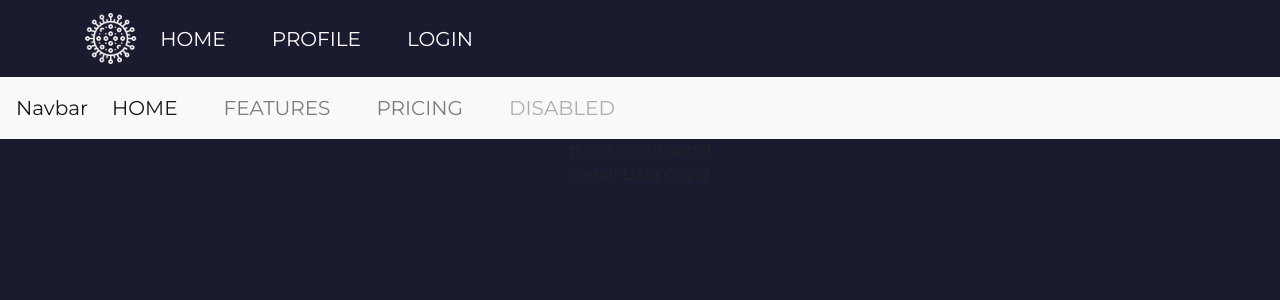
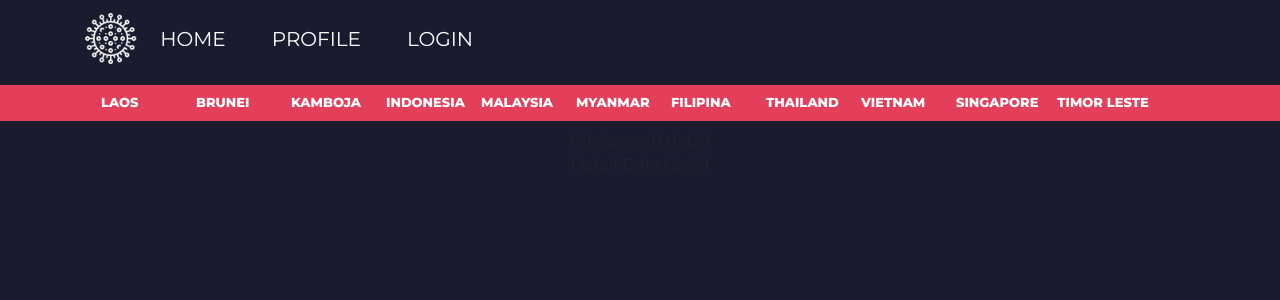
Before and after one commit to Syahkun/ASASUGAFI, a React (Create React App) app: page /covid in a window 1280 px wide. Shown: the top 300 px of the page. Built offline with nearby package versions, Linux system fonts and the light colour scheme; no server answers.

Commit message:
add country navbar

```diff
--- a/src/components/ListCountry.jsx
+++ b/src/components/ListCountry.jsx
@@ -1,5 +1,5 @@
 import React, { Fragment } from "react";
-import {Link} from "react-router-dom";
+import { Link } from "react-router-dom";
 
 const ListCountry = (props, changeRouter) => {
   changeRouter = async (category) => {
@@ -11,88 +11,112 @@ const ListCountry = (props, changeRouter) => {
   };
   return (
     <Fragment>
+      <div class="list-country my-2">
+        <div className="container">
+          <div class="row row-cols-3">
+            <div class="col-lg-1">
+              <Link
+                onClick={() => changeRouter("laos")}
+                className="nav-link nav-country"
+                to="#"
+              >
+                Laos
+              </Link>
+            </div>
+            <div class="col-lg-1">
+              <Link
+                onClick={() => changeRouter("brunei")}
+                className="nav-link nav-country"
+                to="#"
+              >
+                Brunei
+              </Link>
+            </div>
+            <div class="col-lg-1">
+              <Link
+                onClick={() => changeRouter("cambodia")}
+                className="nav-link nav-country"
+                to="#"
+              >
+                Kamboja
+              </Link>
+            </div>
+            <div class="col-lg-1">
+              <Link
+                onClick={() => changeRouter("indonesia")}
+                className="nav-link nav-country"
+                to="#"
+              >
+                Indonesia
+              </Link>
+            </div>
+            <div class="col-lg-1">
+              <Link
+                onClick={() => changeRouter("malaysia")}
+                className="nav-link nav-country"
+                to="#"
+              >
+                Malaysia
+              </Link>
+            </div>
+            <div class="col-lg-1">
+              <Link
+                onClick={() => changeRouter("myanmar")}
+                className="nav-link nav-country"
+                to="#"
+              >
+                Myanmar
+              </Link>
+            </div>
+            <div class="col-lg-1">
+              <Link
+                onClick={() => changeRouter("philippines")}
+                className="nav-link nav-country"
+                to="#"
+              >
+                Filipina
+              </Link>
+            </div>
+            <div class="col-lg-1">
+              <Link
+                onClick={() => changeRouter("thailand")}
+                className="nav-link nav-country"
+                to="#"
+              >
+                Thailand
+              </Link>
+            </div>
+            <div class="col-lg-1">
+              <Link
+                onClick={() => changeRouter("vietnam")}
+                className="nav-link nav-country"
+                to="#"
+              >
+                Vietnam
+              </Link>
+            </div>
+            <div class="col-lg-1">
+              <Link
+                onClick={() => changeRouter("laos")}
+                className="nav-link nav-country"
+                to="#"
+              >
+                Singapore
+              </Link>
+            </div>
 
-            <nav className="navbar navbar-expand-lg navbar-light bg-light">
-                <a className="navbar-brand" href="#">Navbar</a>
-                <button className="navbar-toggler" type="button" data-toggle="collapse"
-                        data-target="#navbarNavAltMarkup" aria-controls="navbarNavAltMarkup" aria-expanded="false"
-                        aria-label="Toggle navigation">
-                    <span className="navbar-toggler-icon"></span>
-                </button>
-                <div className="collapse navbar-collapse" id="navbarNavAltMarkup">
-                    <div className="navbar-nav">
-                        <a className="nav-item nav-link active" href="#">Home <span className="sr-only">(current)</span></a>
-                        <a className="nav-item nav-link" href="#">Features</a>
-                        <a className="nav-item nav-link" href="#">Pricing</a>
-                        <a className="nav-item nav-link disabled" href="#" tabIndex="-1"
-                           aria-disabled="true">Disabled</a>
+            <div class="col-lg-2">
+              <Link
+                onClick={() => changeRouter("timor-leste")}
+                className="nav-link nav-country"
+                to="#"
+              >
+                Timor Leste
+              </Link>
             </div>
           </div>
-            </nav>
-
-
-
-
-            {/*<div className="card text-center">*/}
-            {/*    <div className="card-header">*/}
-            {/*        <div className="container">*/}
-            {/*        <ul className="nav nav-tabs card-header-tabs">*/}
-            {/*            <li className="nav-item">*/}
-            {/*                <Link onClick={() => changeRouter("brunei")} className="nav-link nav-country" to="#">Brunei</Link>*/}
-            {/*            </li>*/}
-            {/*            <li className="nav-item">*/}
-            {/*                <Link onClick={() => changeRouter("cambodia")} className="nav-link nav-country" to="#">Kamboja</Link>*/}
-            {/*            </li>*/}
-            {/*            <li className="nav-item">*/}
-            {/*                <Link onClick={() => changeRouter("indonesia")} className="nav-link nav-country" to="#">Indonesia</Link>*/}
-            {/*            </li>*/}
-            {/*            <li className="nav-item">*/}
-            {/*                <Link onClick={() => changeRouter("malaysia")} className="nav-link nav-country" to="#">Malaysia</Link>*/}
-            {/*            </li>*/}
-            {/*            <li className="nav-item">*/}
-            {/*                <Link onClick={() => changeRouter("myanmar")} className="nav-link nav-country" to="#">Myanmar</Link>*/}
-            {/*            </li>*/}
-            {/*            <li className="nav-item">*/}
-            {/*                <Link onClick={() => changeRouter("philippines")} className="nav-link nav-country" to="#">Filipina</Link>*/}
-            {/*            </li>*/}
-            {/*            <li className="nav-item">*/}
-            {/*                <Link onClick={() => changeRouter("thailand")} className="nav-link nav-country" to="#">Thailand</Link>*/}
-            {/*            </li>*/}
-            {/*            <li className="nav-item">*/}
-            {/*                <Link onClick={() => changeRouter("vietnam")} className="nav-link nav-country" to="#">Vietnam</Link>*/}
-            {/*            </li>*/}
-            {/*            <li className="nav-item">*/}
-            {/*                <Link onClick={() => changeRouter("timor-leste")} className="nav-link nav-country" to="#">Timor Leste</Link>*/}
-            {/*            </li>*/}
-            {/*            <li className="nav-item">*/}
-            {/*                <Link onClick={() => changeRouter("laos")} className="nav-link nav-country" to="#">Laos</Link>*/}
-            {/*            </li>*/}
-            {/*        </ul>*/}
-            {/*        </div>*/}
-            {/*    </div>*/}
-            {/*    /!*<div className="card-body">*!/*/}
-            {/*    /!*    This is Card*!/*/}
-            {/*    /!*    /!*<h5 className="card-title">Special title treatment</h5>*!/*!/*/}
-            {/*    /!*    /!*<p className="card-text">With supporting text below as a natural lead-in to additional content.</p>*!/*!/*/}
-            {/*    /!*    /!*<a href="#" className="btn btn-primary">Go somewhere</a>*!/*!/*/}
-            {/*    /!*</div>*!/*/}
-            {/*</div>*/}
-
-            {/*<div className="container mt-5">*/}
-            {/*    <div className="btn-group" role="group" aria-label="Basic example">*/}
-            {/*        <button onClick={() => changeRouter("brunei")} type="button" className="btn btn-secondary">Brunei</button>*/}
-            {/*        <button onClick={() => changeRouter("cambodia")} type="button" className="btn btn-secondary">Cambodia</button>*/}
-            {/*        <button onClick={() => changeRouter("indonesia")} type="button" className="btn btn-secondary">Indonesia</button>*/}
-            {/*        <button onClick={() => changeRouter("laos")} type="button" className="btn btn-secondary">Laos</button>*/}
-            {/*        <button onClick={() => changeRouter("malaysia")} type="button" className="btn btn-secondary">Malaysia</button>*/}
-            {/*        <button onClick={() => changeRouter("myanmar")} type="button" className="btn btn-secondary">Myanmar</button>*/}
-            {/*        <button onClick={() => changeRouter("philippines")} type="button" className="btn btn-secondary">Philippines</button>*/}
-            {/*        <button onClick={() => changeRouter("singapore")} type="button" className="btn btn-secondary">Singapura</button>*/}
-            {/*        <button onClick={() => changeRouter("thailand")} type="button" className="btn btn-secondary">Thailand</button>*/}
-            {/*        <button onClick={() => changeRouter("vietnam")} type="button" className="btn btn-secondary">Vietnam</button>*/}
-            {/*        <button onClick={() => changeRouter("timor-leste")} type="button" className="btn btn-secondary">Timor Leste</button>*/}
-            {/*    </div>*/}
-            {/*</div>*/}
+        </div>
+      </div>
     </Fragment>
   );
 };
--- a/src/components/Welcome.jsx
+++ b/src/components/Welcome.jsx
@@ -1,20 +1,22 @@
 import React from "react";
 // import { render } from "@testing-library/react";
 import "../css/style.css";
-import {Link} from "react-router-dom";
+import { Link } from "react-router-dom";
 
 const Welcome = () => {
   return (
     <div className="WelContainer">
-      <div className="container welcome d-flex justify-content-center align-items-center my-5">
+      <div className="container welcome d-flex justify-content-center align-items-center">
         <div className="d-block">
           <h2 className="text-white mb-5">
             Welcome to the <br />
             <strong>Southeast Asia Corona Map</strong>
           </h2>
-          <Link to='/covid'><button type="button" class="btn welButton">
-            Click here to see the map
-          </button></Link>
+          <Link to="/covid">
+            <button type="button" class="btn welButton">
+              Click here to see the map
+            </button>
+          </Link>
         </div>
       </div>
     </div>
--- a/src/css/style.css
+++ b/src/css/style.css
@@ -27,37 +27,52 @@ tr {
   font-size: 14px;
 }
 .jumbotron {
-  background-image: url(../images/_111954083_tv061192098.jpg);
+  background-image: url(../images/jerry-wang-Pvf_WTiFGng-unsplash.jpg);
   background-size: cover;
-  height: 550px;
+  width: 100%;
+  height: 460px;
+  background-position: 10px;
 }
 
 .content {
-  color:white;
+  color: white;
 }
-
 @media (min-width: 992px) {
   .nav-link {
     font-size: 20px;
     text-transform: uppercase;
+    font-weight: normal;
   }
   .welcome,
-  .signin,
-  .profile {
+  .signin {
     height: 70vmin;
     width: 70vmin;
-    background-color: hsla(0, 0%, 100%, 0.1);
+    background-color: hsla(0, 0%, 0%, 0.2);
     border-radius: 20px;
   }
   .profile {
     font-size: 16px;
   }
+  .jumbotron {
+    height: 540px;
+  }
 }
 
 /** Country Name **/
 .nav-country {
-  font-weight: 400;
-  font-style: italic;
+  color: white;
+  text-decoration: none;
+  font-weight: 600;
   font-size: 13px;
-  margin-right: 10px;
+  padding-right: 10px;
 }
+.nav-country:hover {
+  color: #1b1b2f;
+}
+.list-country {
+  background-color: #e43f5a;
+}
+/* profile */
+.avatar {
+  border-radius: 50%;
+}
--- a/src/pages/Profile.jsx
+++ b/src/pages/Profile.jsx
@@ -32,11 +32,16 @@ const Profile = (props) => {
           >
             Profile
           </h1>
-          <img src={props.dataUser.avatar} class="avatar" alt="avatar icon" style={{width: "50vmin"}}/>
-          <p>
+          <img
+            src={props.dataUser.avatar}
+            class="avatar"
+            alt="avatar icon"
+            style={{ width: "50vmin" }}
+          />
+          <p className="mt-3">
             <label>Name:</label> {props.dataUser.username}
           </p>
-          <p>
+          <p className="mt-3">
             <label>Email:</label> {props.dataUser.email}
           </p>
         </section>
@@ -48,8 +53,8 @@ const Profile = (props) => {
 const mapStateToProps = (state) => {
   return {
     dataUser: state.user,
-  }
-}
+  };
+};
 
-export default connect(mapStateToProps) (Profile);
+export default connect(mapStateToProps)(Profile);
 // export default Profile;
--- a/src/store/reducers/userReducer.js
+++ b/src/store/reducers/userReducer.js
@@ -22,7 +22,7 @@ export default function userReducer(userState = initialState, action) {
       };
     case "LOG_OUT":
       return {
-                is_login: false
+        is_login: false,
       };
 
     default:
```
Also changed, not shown: 1 other file (tests, documents, lock files or other folders). Lines whose indentation alone changed are shown as unchanged.
